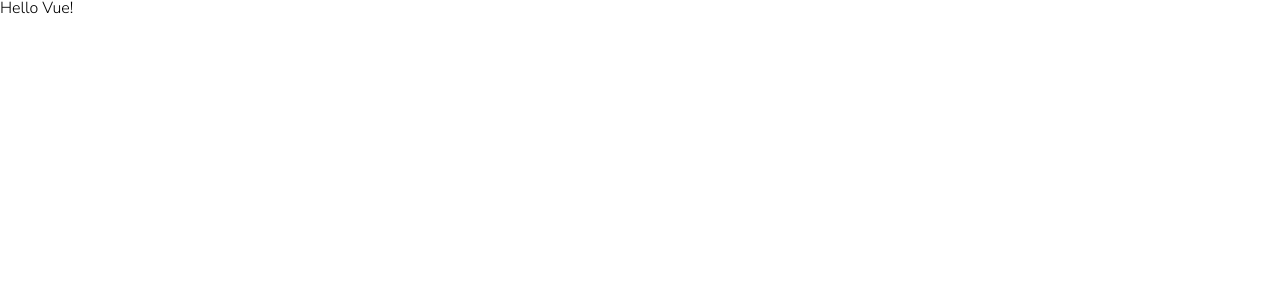
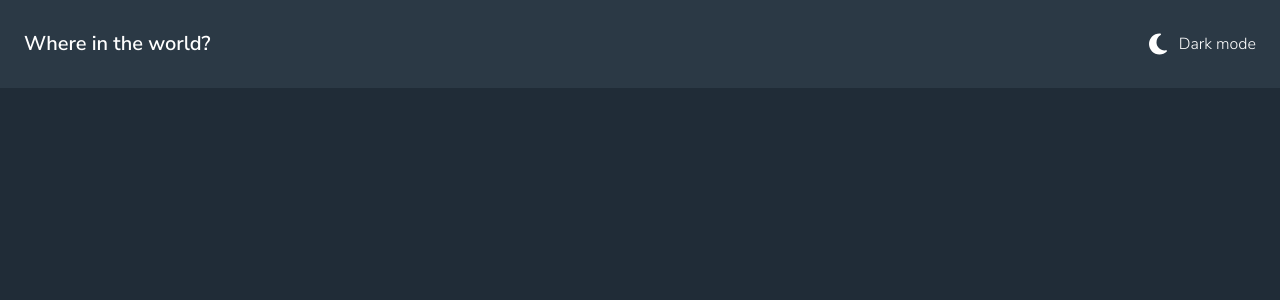
Before and after one commit to guisantosfr/where-in-the-world, a Vue app: page / in a window 1280 px wide. Shown: the top 300 px of the page. Built offline with nearby package versions, Linux system fonts and the light colour scheme.

Commit message:
Make header

```diff
--- a/src/App.vue
+++ b/src/App.vue
@@ -1,10 +1,3 @@
-<script setup>
-</script>
-
 <template>
-  <h1>Hello Vue!</h1>
+  <router-view></router-view>
 </template>
-
-<style scoped>
-
-</style>
--- a/src/assets/global.css
+++ b/src/assets/global.css
@@ -15,4 +15,10 @@
 
 body {
   font-family: 'Nunito Sans', sans-serif;
+  background: var(--very-dark-blue);
+  color: var(--white);
 }
+
+.container {
+  width: 90%;
+}
--- /dev/null
+++ b/src/components/Header.vue
@@ -0,0 +1,41 @@
+<script setup>
+import moonIcon from '../assets/icons/moon.svg';
+</script>
+
+<template>
+  <header class="header">
+    <h3 class="header__title">Where in the world?</h3>
+
+    <div class="header__toggle">
+      <img :src="moonIcon" alt="Dark mode moon icon">
+      <p>Dark mode</p>
+    </div>
+  </header>
+</template>
+
+<style scoped>
+.header {
+  background: var(--dark-blue);
+
+  margin: auto;
+  padding: 2rem 1.5rem;
+
+  display: flex;
+  justify-content: space-between;
+  align-items: center;
+}
+
+.header__title {
+  font-weight: 600;
+  font-size: 1.25rem;
+}
+
+.header__toggle {
+  display: flex;
+  align-items: center;
+}
+
+.header__toggle img {
+  margin-right: .75rem;
+}
+</style>
--- /dev/null
+++ b/src/views/Home.vue
@@ -0,0 +1,7 @@
+<script setup>
+import Header from '../components/Header.vue';
+</script>
+
+<template>
+  <Header />
+</template>
```
Also changed, not shown: src/main.js (+5 -3 lines), src/router/index.js (added, +14 -0 lines), src/assets/icons/moon.svg (added), src/assets/icons/sun.svg (added).
